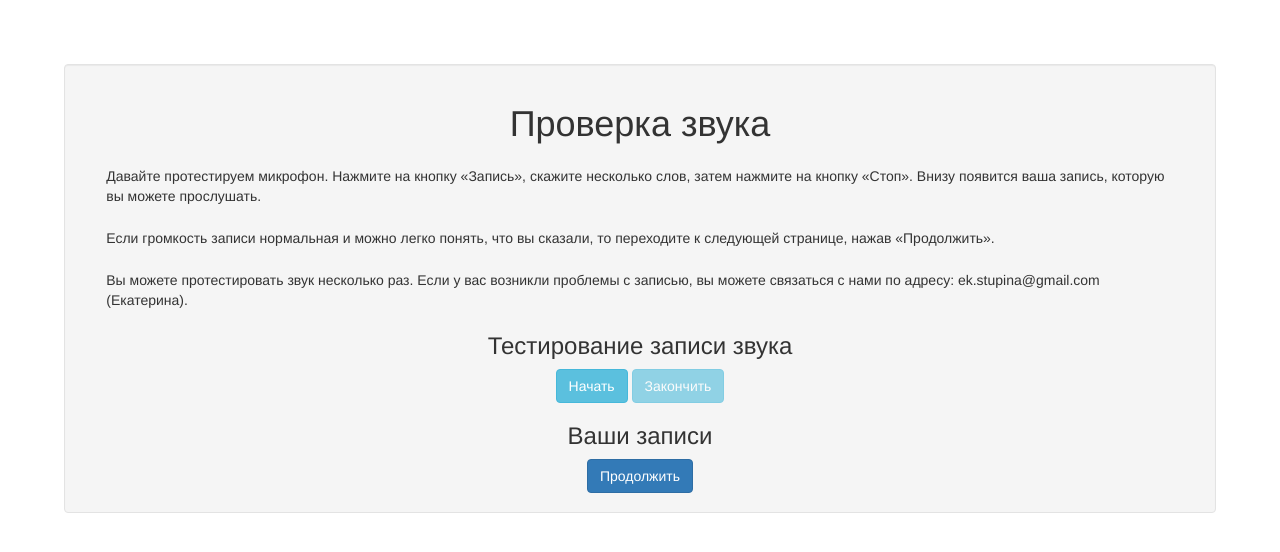
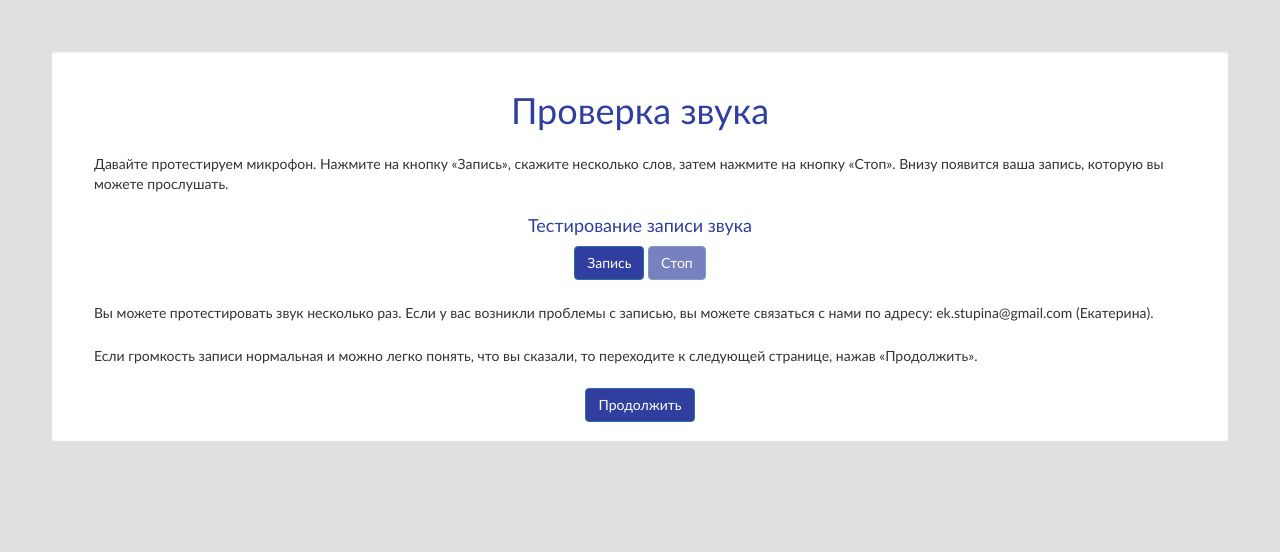
Before and after one commit to KatyaTulit/LanguageLocalizer, a Django app: page /localizer/soundtest/ in a window 1280 px wide. Shown: the top 552 px of the page. Run offline with Django 3.2, Linux system fonts and the light colour scheme; data that the repository does not hold is empty; some libraries are stand-ins or nearby versions.

Commit message:
Added style.css and formatted html templates

```diff
--- /dev/null
+++ b/localizer/static/localizer/style.css
@@ -0,0 +1,35 @@
+body{
+    font-family: Trebuchet MS;
+}
+
+p {
+    margin: 2%;
+    text-align: left;
+}
+
+div {
+    margin: 4%
+}
+
+h1,h2,h3,h4 {
+    color: #303F9F;
+}
+
+.primary-back{
+    background: #E0E0E0;
+}
+
+.btn-primary {
+    background: #303F9F;
+    color: #ffffff;
+}
+.well{
+    background: #ffffff;
+}
+.danger{
+    color: #D32F2F;
+}
+
+ul{
+    list-style-type:none;
+}
--- a/localizer/templates/localizer/soundtest.html
+++ b/localizer/templates/localizer/soundtest.html
@@ -12,30 +12,14 @@
     <script src="https://maxcdn.bootstrapcdn.com/bootstrap/3.3.7/js/bootstrap.min.js"></script>
 
     {% load static %}
+    <link rel="stylesheet" type="text/css" href="{% static 'localizer/style.css' %}" />
 
     <script src="{% static 'localizer/js/Recorderjs/dist/recorder.min.js' %}"></script>
 
-    <style>
-        p {
-        margin: 2%;
-        text-align: left;
-        }
 
-        div {
-        margin: 5%
-        }
-
-        .danger-color{
-            color: #E53935;
-        }
-
-        ul { list-style: none; }
-        li { margin: 1em; }
-        audio { display: block; }
-    </style>
 </head>
 
-<body>
+<body class="primary-back">
     <div align="center" class="well">
         <h1>Проверка звука</h1>
 
@@ -43,22 +27,21 @@
             Давайте протестируем микрофон. Нажмите на кнопку «Запись», скажите несколько слов, затем нажмите на кнопку «Стоп».
             Внизу появится ваша запись, которую вы можете прослушать.
         </p>
-        <p>
-            Если громкость записи нормальная и можно легко понять, что вы сказали, то переходите к следующей странице, нажав «Продолжить».
-        </p>
 
+        <h4>Тестирование записи звука</h4>
+
+        <button id="start" class="btn btn-primary" >Запись</button>
+        <button id="stopButton" class="btn btn-primary" disabled>Стоп</button>
+        <p></p>
+        <ul class="list-unstyled" id="recordingslist" ></ul>
         <p>
             Вы можете протестировать звук несколько раз.
             Если у вас возникли проблемы с записью, вы можете связаться с нами по адресу: ek.stupina@gmail.com (Екатерина).
         </p>
 
-        <h3>Тестирование записи звука</h3>
-
-        <button id="start" class="btn btn-info" >Начать</button>
-        <button id="stopButton" class="btn btn-info" disabled>Закончить</button>
-
-        <h3>Ваши записи</h3>
-        <ul id="recordingslist"></ul>
+        <p>
+            Если громкость записи нормальная и можно легко понять, что вы сказали, то переходите к следующей странице, нажав «Продолжить».
+        </p>
 
         <a class="btn btn-primary" href="{% url 'localizer:questionnaire' %}">Продолжить</a>
     </div>
```
Also changed, not shown: localizer/templates/localizer/end.html (+13 -8 lines), localizer/templates/localizer/error_same_subject.html (+6 -16 lines), localizer/templates/localizer/error_unknown_subject.html (+5 -15 lines), localizer/templates/localizer/instructions.html (+10 -16 lines), localizer/templates/localizer/probe.html (+21 -4 lines), localizer/templates/localizer/questionnaire.html (+14 -12 lines), localizer/templates/localizer/welcome.html (+10 -17 lines).
